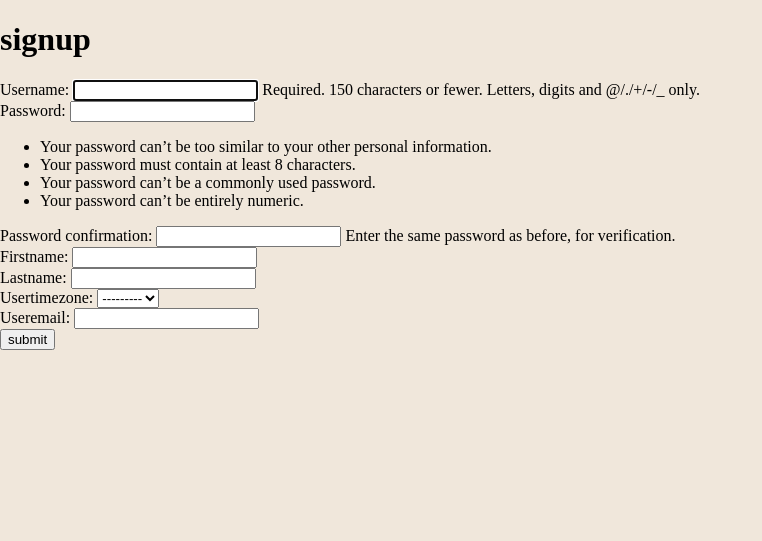
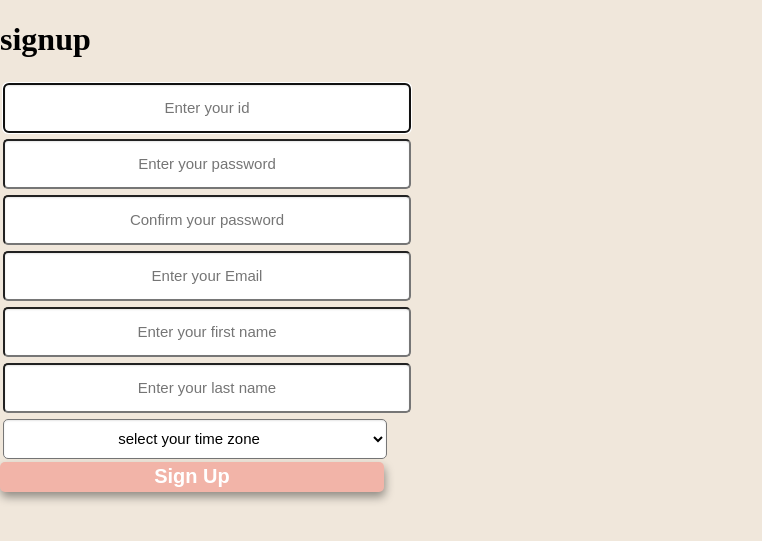
Before and after one commit to lina1919/creatica, a Django app: page /accounts/signup/ in a window 1280 px wide. Shown: the part 68-609 px from the top of the page, without its empty margins (0-762 px from the left). Run offline with Django 4.2, Linux system fonts and the light colour scheme.

Commit message:
signup css

```diff
--- a/accounts/templates/login.html
+++ b/accounts/templates/login.html
@@ -5,13 +5,14 @@
 <head>
     <meta charset="UTF-8" />
     <title>Creatica</title>
+    <link href="//maxcdn.bootstrapcdn.com/bootstrap/4.1.1/css/bootstrap.min.css" rel="stylesheet" id="bootstrap-css">
     <link rel="stylesheet" href="{% static 'style.css' %}">
 </head>
 
-<body style = "background-color:#F0E7DB">
+<body style="background-color:#F0E7DB">
     <header>
         <div class="navbar">
-            <ul style = "background: #F4DEC2">
+            <ul style="background: #F4DEC2">
                 <li><a href="/">Home</a></li>
                 <li><a href="{% url 'login' %}"> Login </a></li>
                 <li><a href="{% url 'signup' %}">Sign Up</a></li>
@@ -26,4 +27,5 @@
         <button type="submit">submit</button>
     </form>
 </body>
+
 </html>
--- a/accounts/templates/signup.html
+++ b/accounts/templates/signup.html
@@ -8,10 +8,10 @@
     <link rel="stylesheet" href="{% static 'style.css' %}">
 </head>
 
-<body style = "background-color:#F0E7DB">
+<body style="background-color:#F0E7DB">
     <header>
         <div class="navbar">
-            <ul style = "background: #F4DEC2">
+            <ul style="background: #F4DEC2">
                 <li><a href="/">Home</a></li>
                 <li><a href="{% url 'login' %}"> Login </a></li>
                 <li><a href="{% url 'signup' %}">Sign Up</a></li>
@@ -19,11 +19,69 @@
             </ul>
         </div>
     </header>
-<h1>signup</h1>
-<form method="POST">
-    {% csrf_token %}
-    {{ form.as_p }}
-    <button type="submit">submit</button>
-</form>
+    <h1>signup</h1>
+    <form method="POST">
+        {% csrf_token %}
+        <p><label for="id_username"></label>
+            <input type="text" name="username" maxlength="150" autofocus="" required="" id="id_username"
+                class="form-control my-input" placeholder="Enter your id" width : 20px>
+        </p>
+
+        <p><label for="id_password1"></label>
+            <input type="password" name="password1" autocomplete="new-password" required="" id="id_password1"
+                class="form-control my-input" placeholder="Enter your password" width : 20px>
+        </p>
+
+        <p><label for="id_password2"></label>
+            <input type="password" name="password2" autocomplete="new-password" required="" id="id_password2"
+                class="form-control my-input" placeholder="Confirm your password" width : 20px>
+        </p>
+        <p><label for="id_useremail"></label>
+            <input type="email" name="useremail" maxlength="128" required="" id="id_useremail"
+                class="form-control my-input" placeholder="Enter your Email" width : 20px>
+        </p>
+        <p><label for="id_firstname"></label>
+            <input type="text" name="firstname" maxlength="100" required="" id="id_firstname"
+                class="form-control my-input" placeholder="Enter your first name" width : 20px>
+        </p>
+
+        <p><label for="id_lastname"></label>
+            <input type="text" name="lastname" maxlength="100" required="" id="id_lastname"
+                class="form-control my-input" placeholder="Enter your last name" width : 20px>
+        </p>
+
+        <p><label for="id_usertimezone"></label>
+            <select name="usertimezone" id="id_usertimezone" class="form-select form-select-sm">
+                <option selected>select your time zone</option>
+
+                <option value="1">GMT</option>
+
+                <option value="2">UTC</option>
+
+                <option value="3">ECT</option>
+
+                <option value="4">EET</option>
+
+                <option value="5">MET</option>
+
+                <option value="6">CTT</option>
+
+                <option value="7">JST</option>
+
+                <option value="8">ACT</option>
+
+                <option value="9">PST</option>
+
+                <option value="10">CST</option>
+
+                <option value="11">EST</option>
+
+            </select>
+        </p>
+
+
+        <button type="submit" class="button1">Sign Up</button>
+    </form>
 </body>
+
 </html>
--- a/study/static/style.css
+++ b/study/static/style.css
@@ -107,7 +107,8 @@ p {
 #spotify_multiplayer {
     height: 350px;
     width: 270px;
-    background-color: #202023;    ;
+    background-color: #202023;
+    ;
     margin: 0 auto;
     border: 2px solid #E98977;
     margin-top: 10%;
@@ -116,14 +117,15 @@ p {
     border-radius: 10px;
 }
 
-.sp{
+.sp {
     margin-top: 10px;
     display: block;
     margin-left: auto;
     margin-right: 10px;
     width: 20%;
 }
-.profile{
+
+.profile {
     margin-top: 0px;
     display: block;
     border-radius: 50%;
@@ -132,21 +134,23 @@ p {
     width: 40%;
 }
 
-.title{
+.title {
     margin-top: 0px;
     text-align: center;
     color: white;
     font-family: 'Roboto', sans-serif;
 }
-.artist{
+
+.artist {
     margin-top: -25px;
     text-align: center;
     color: white;
     font-family: 'Roboto', sans-serif;
-    font-size:small;
+    font-size: small;
     font-weight: normal;
 }
-.bar{
+
+.bar {
     margin-top: 20px;
     width: 80%;
     height: 10%;
@@ -157,7 +161,7 @@ p {
     border-radius: 1.5em;
 }
 
-.bar .progress-bar{
+.bar .progress-bar {
     position: absolute;
     height: 100%;
     background-color: rgb(186, 38, 38);
@@ -165,21 +169,27 @@ p {
 }
 
 @keyframes progress-animation {
-    0% {width:0%;}
-    100% {width: 100%;}
+    0% {
+        width: 0%;
+    }
+
+    100% {
+        width: 100%;
+    }
 }
 
-.play{
-    float:left;
+.play {
+    float: left;
     width: 10%;
-    padding:31.5px;
+    padding: 31.5px;
 }
 
-.play-buttons::after{
+.play-buttons::after {
     display: block;
     margin-left: auto;
     margin-right: auto;
 }
+
 /*
 .button.play {
     width: 74px;
@@ -198,7 +208,7 @@ p {
     border-color: transparent transparent transparent #202020;
 }*/
 
-.spotify-login{
+.spotify-login {
     background-color: #1ED760;
     border-radius: 12px;
     border: 2px solid #1ed760;
@@ -209,7 +219,7 @@ p {
     height: 80%;
     padding: 5px;
     outline: none;
-    text-align:center;
+    text-align: center;
     font-family: 'Roboto', sans-serif;
     font-size: small;
     color: white;
@@ -219,3 +229,47 @@ p {
 .spotify-login:hover {
     box-shadow: 0 0 0 2px #12a545;
 }
+
+.button1 {
+    background: #F2B4A8;
+    border-color: #E98977;
+    font-weight: 600;
+    color: #fff;
+    width: 30%;
+    height: 30px;
+    font-size: 20px;
+    border: none;
+    border-radius: 5px;
+    box-shadow: 1px 5px 10px rgba(0, 0, 0, 0.4);
+}
+
+input[type="text"],
+input[type="email"],
+input[type="password"] {
+    box-shadow: inset 0 1px 2px rgba(0, 0, 0, 0.1);
+    padding: 8px 10px;
+    margin: 3px;
+    background-color: white;
+    height: 30px;
+    border-radius: 5px;
+    cursor: text;
+
+    transition: border .1s linear;
+    font-size: 15px;
+    text-align: center;
+    width: 30%;
+}
+
+.form-select {
+    box-shadow: inset 0 1px 2px rgba(0, 0, 0, 0.1);
+    padding: 8px 10px;
+    background-color: white;
+    height: 40px;
+    border-radius: 5px;
+    cursor: text;
+    margin: 3px;
+    transition: border .1s linear;
+    font-size: 15px;
+    text-align: center;
+    width: 30%;
+}
```
Lines whose indentation alone changed are shown as unchanged.
